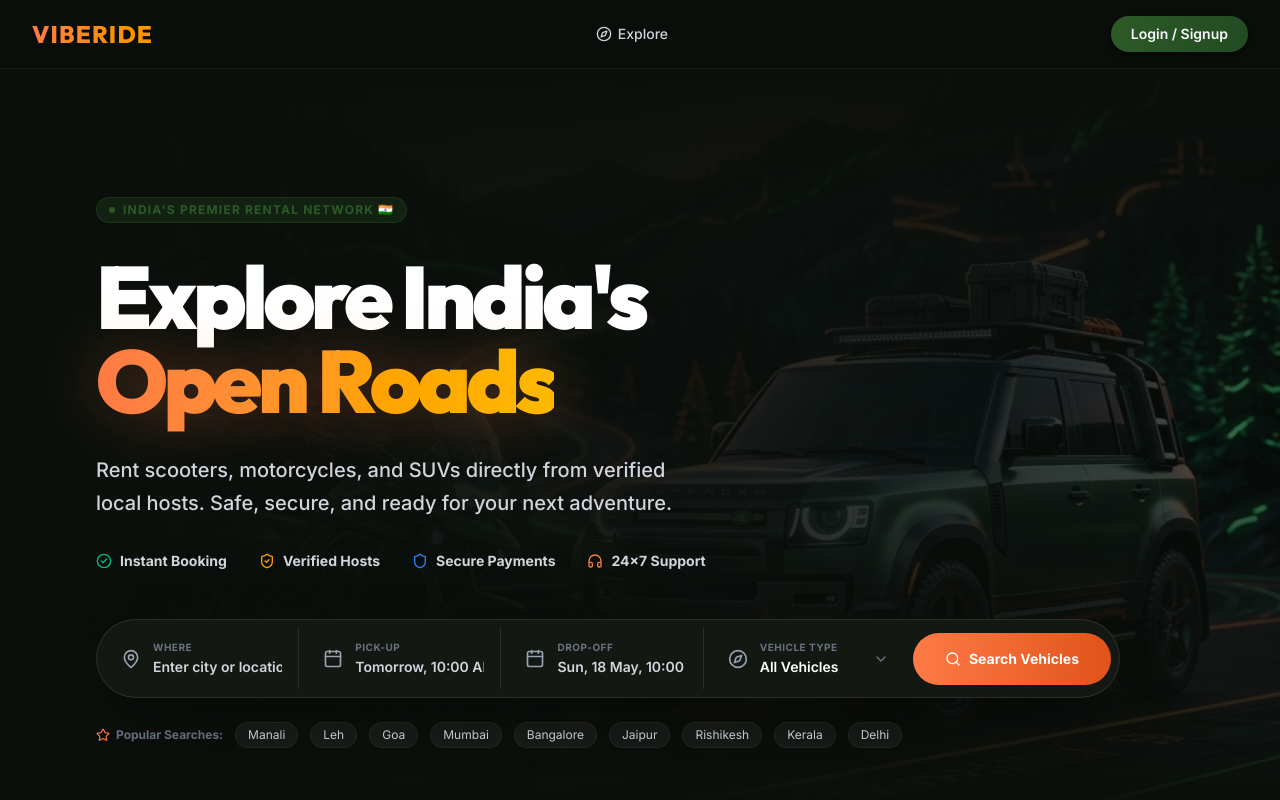
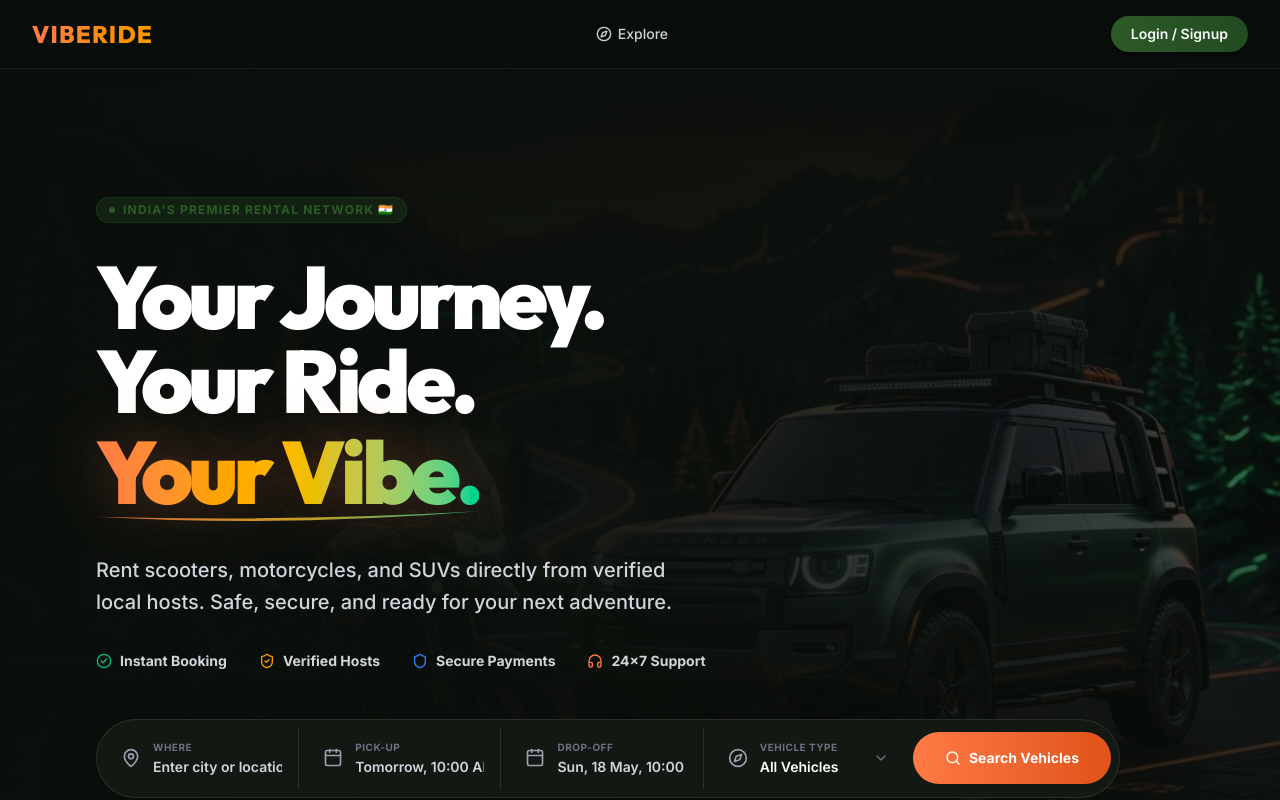
Before and after one commit to privacychamber/viberide, a Next.js app: page / in a window 1280 px wide. Shown: the top 800 px of the page. Built offline with nearby package versions, Linux system fonts and the light colour scheme; no server answers; the database is empty.

Commit message:
UI: Update hero section tagline to 'Your Journey. Your Ride. Your Vibe.'

```diff
--- a/src/app/page.tsx
+++ b/src/app/page.tsx
@@ -94,9 +94,22 @@
           </div>
 
           <h1 className="font-heading font-black text-5xl sm:text-6xl md:text-7xl lg:text-[5.5rem] tracking-tighter leading-[0.95] text-white mb-8 max-w-4xl">
-            Explore India's <br />
-            <span className="text-transparent bg-clip-text bg-gradient-to-r from-sunset-orange to-amber-400 drop-shadow-[0_0_30px_rgba(255,122,69,0.3)]">
-              Open Roads
+            Your Journey. <br />
+            Your Ride. <br />
+            <span className="relative inline-block mt-1 sm:mt-2 pb-2">
+              <span className="text-transparent bg-clip-text bg-gradient-to-r from-sunset-orange via-amber-400 to-emerald-400 drop-shadow-[0_0_30px_rgba(255,122,69,0.3)]">
+                Your Vibe.
+              </span>
+              <svg className="absolute bottom-0 left-0 w-full h-3 sm:h-4 opacity-80" viewBox="0 0 200 15" preserveAspectRatio="none">
+                <path d="M0,10 Q100,20 200,5 Q100,15 0,10" fill="url(#vibe-gradient)" />
+                <defs>
+                  <linearGradient id="vibe-gradient" x1="0%" y1="0%" x2="100%" y2="0%">
+                    <stop offset="0%" stopColor="#ff7a45" />
+                    <stop offset="50%" stopColor="#fbbf24" />
+                    <stop offset="100%" stopColor="#34d399" />
+                  </linearGradient>
+                </defs>
+              </svg>
             </span>
           </h1>
 
```
